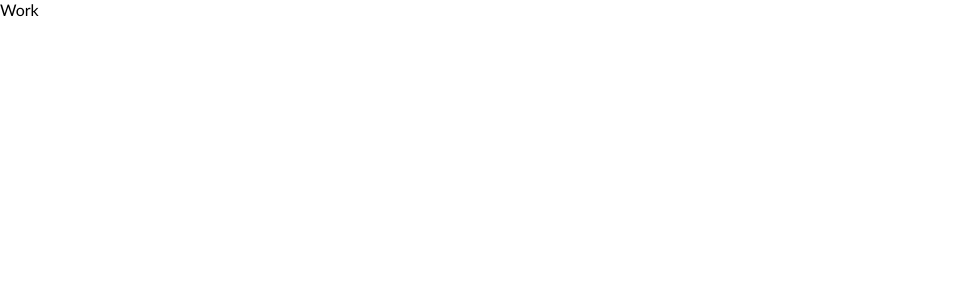
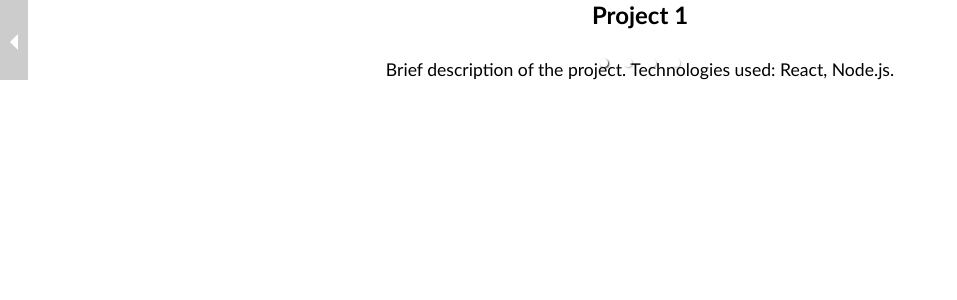
Before and after one commit to pranaysalunke5/Personal-Portfolio, a React (Create React App) app: page /work in a window 1280 px wide. Shown: the top 300 px of the page, without its empty margins (0-957 px from the left). Built offline with nearby package versions, Linux system fonts and the light colour scheme.

Commit message:
work.jsx

```diff
--- a/src/components/Body/Work/Work.jsx
+++ b/src/components/Body/Work/Work.jsx
@@ -1,9 +1,45 @@
-import React from 'react'
+import React from 'react';
+import './Work.css'; // Import your CSS file for styling
+import { Carousel } from 'react-responsive-carousel';
+import 'react-responsive-carousel/lib/styles/carousel.min.css'; // Carousel styles
 
 const Work = () => {
   return (
-    <div>Work</div>
-  )
-}
+    <div className="work-carousel-container">
+      <Carousel
+        showThumbs={false}
+        infiniteLoop
+        autoPlay
+        interval={3000}
+        showStatus={false}
+      >
+        <div className="work-card bg-black">
+          <h2 className="work-title">Project 1</h2>
+          <p className="work-description">
+            Brief description of the project. Technologies used: React, Node.js.
+          </p>
+        </div>
+        <div className="work-card bg-black">
+          <h2 className="work-title">Project 2</h2>
+          <p className="work-description">
+            Brief description of the project. Technologies used: Angular, Express.
+          </p>
+        </div>
+        <div className="work-card bg-black">
+          <h2 className="work-title">Project 3</h2>
+          <p className="work-description">
+            Brief description of the project. Technologies used: Vue.js, MongoDB.
+          </p>
+        </div>
+        <div className="work-card bg-black">
+          <h2 className="work-title">Project 4</h2>
+          <p className="work-description">
+            Brief description of the project. Technologies used: React Native, Firebase.
+          </p>
+        </div>
+      </Carousel>
+    </div>
+  );
+};
 
-export default Work
+export default Work;
```
